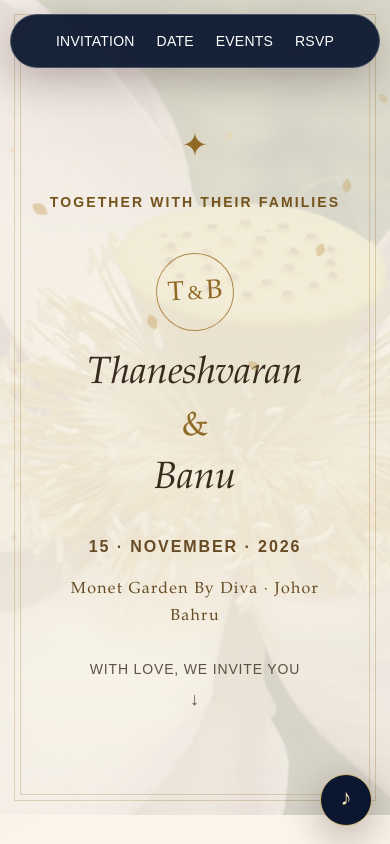
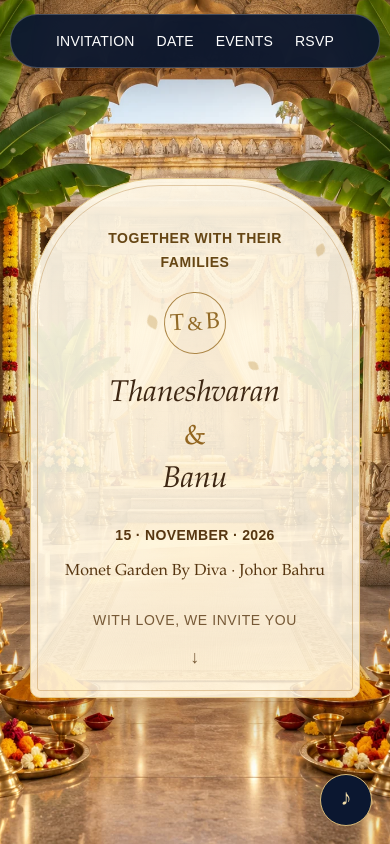
Before and after one commit to Thanesh2906/Wedding_invitation, a Next.js app: page / in a window 390 px wide. Both pictures are taken after a click on the button "Open Invitation". Shown: the top 844 px of the page. Built offline with nearby package versions, Linux system fonts and the light colour scheme.

Commit message:
Place invitation text over supplied mandap background with responsive ivory panel

```diff
--- a/app/globals.css
+++ b/app/globals.css
@@ -269,3 +269,25 @@ footer>p { font-size:14px; line-height:1.6; }
 .entrance-frame { background:#21150945; }
 .event-card-ivory { border-radius:18px; padding-top:56px; }
 .event-image { object-position:center; }
+
+/* Keep the invitation lettering inside the mandap's central opening. */
+.hero { min-height:100svh; padding:100px 24px 68px; background:#5a401e; }
+.hero-floral { opacity:1!important; filter:none; object-position:center; animation:none!important; }
+.hero::before,.hero::after { display:none; }
+.hero-copy { position:relative; display:flex; flex-direction:column; align-items:center; width:min(520px,100%); padding:34px 22px; background:linear-gradient(155deg,#fff9e9ec,#fff7e4d6); border:1px solid #e7ca8e; outline:1px solid #b88b4a66; outline-offset:-8px; box-shadow:0 14px 60px #29160645; border-radius:160px 160px 12px 12px; text-align:center; }
+.hero .corner-flourish,.hero .ornament,.hero-glow { display:none; }
+.hero .hero-kicker { max-width:280px; margin:18px 0 14px; font-size:14px; letter-spacing:.1em; line-height:1.7; color:#664614; }
+.hero .monogram { width:62px; height:62px; font-size:23px; margin:4px 0 22px; }
+.hero h2 { font-size:clamp(28px,7.7vw,60px); line-height:1.25; width:100%; gap:0; color:#3e2713; }
+.hero h2 span { max-width:100%; overflow-wrap:anywhere; }
+.hero h2 em { font-size:28px; margin:10px 0; color:#92651f; }
+.hero .hero-date { font-size:14px; letter-spacing:.07em; margin-top:24px; max-width:100%; color:#573611; }
+.hero .hero-venue { font-size:16px; line-height:1.6; letter-spacing:0; margin-top:12px; max-width:300px; color:#573611; }
+.hero .scroll-cue { font-size:14px; line-height:1.6; letter-spacing:.04em; margin-top:24px; color:#573611; }
+@media (max-width:420px) {
+  .hero { padding:96px 30px 64px; }
+  .hero-copy { padding:30px 14px; border-radius:130px 130px 10px 10px; }
+  .hero .hero-kicker { max-width:190px; font-size:14px; letter-spacing:.04em; }
+  .hero .hero-date { font-size:14px; letter-spacing:.025em; }
+}
+@media (min-width:760px) { .hero-copy { padding:44px 32px; } }
--- a/app/page.tsx
+++ b/app/page.tsx
@@ -309,7 +309,8 @@ export default function Home() {
       </motion.nav>
 
       <header key={opening ? "revealed" : "waiting"} className="hero" id="top">
-        <ParallaxImage className="hero-floral" src="/images/lotus.jpg" />
+        <ParallaxImage className="hero-floral" src="/images/mandap-background.webp" />
+        <div className="hero-copy">
         <motion.div className="hero-glow hero-glow-one" animate={reduceMotion ? undefined : { x: [0, 24, 0], y: [0, 30, 0], scale: [1, 1.1, 1] }} transition={{ duration: 10, repeat: Infinity, ease: "easeInOut" }} />
         <motion.div className="hero-glow hero-glow-two" animate={reduceMotion ? undefined : { x: [0, -22, 0], y: [0, -24, 0], scale: [1, 1.08, 1] }} transition={{ duration: 12, repeat: Infinity, ease: "easeInOut" }} />
         <CornerFlourish side="left" />
@@ -325,6 +326,7 @@ export default function Home() {
         <motion.p className="hero-date" initial={{ opacity: 0 }} animate={{ opacity: 1 }} transition={{ delay: 1.45, duration: 0.8 }}>{wedding.events.wedding.shortDate}</motion.p>
         <motion.p className="hero-venue" initial={{ opacity: 0 }} animate={{ opacity: 1 }} transition={{ delay: 1.6, duration: 0.8 }}>{wedding.events.wedding.venue} · Johor Bahru</motion.p>
         <motion.a href="#invitation" className="scroll-cue" aria-label="Read the invitation" initial={{ opacity: 0 }} animate={{ opacity: 0.8 }} transition={{ delay: 1.9 }} whileHover={{ opacity: 1 }}><span>With love, we invite you</span><motion.i animate={reduceMotion ? undefined : { y: [0, 6, 0] }} transition={{ duration: 1.8, repeat: Infinity }}>↓</motion.i></motion.a>
+        </div>
       </header>
 
       <section className="invitation paper-section" id="invitation">
```
Also changed, not shown: public/images/credits.txt, public/images/mandap-background.webp (added).
